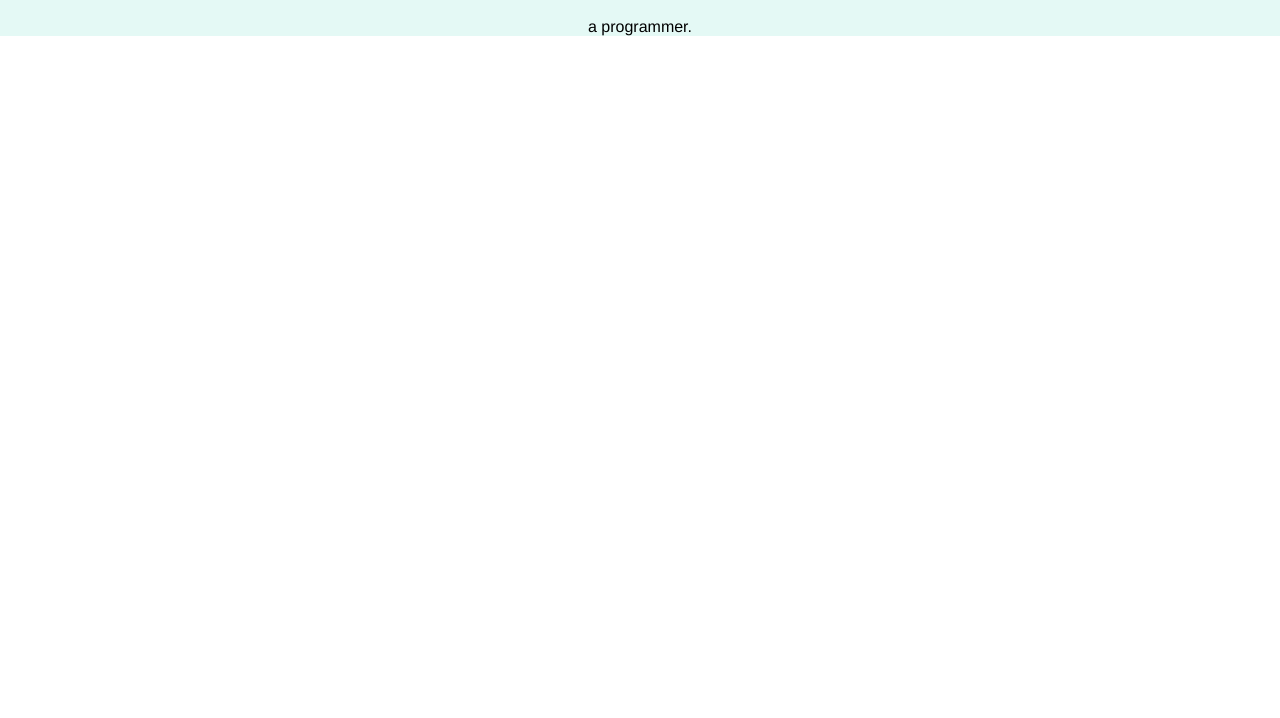
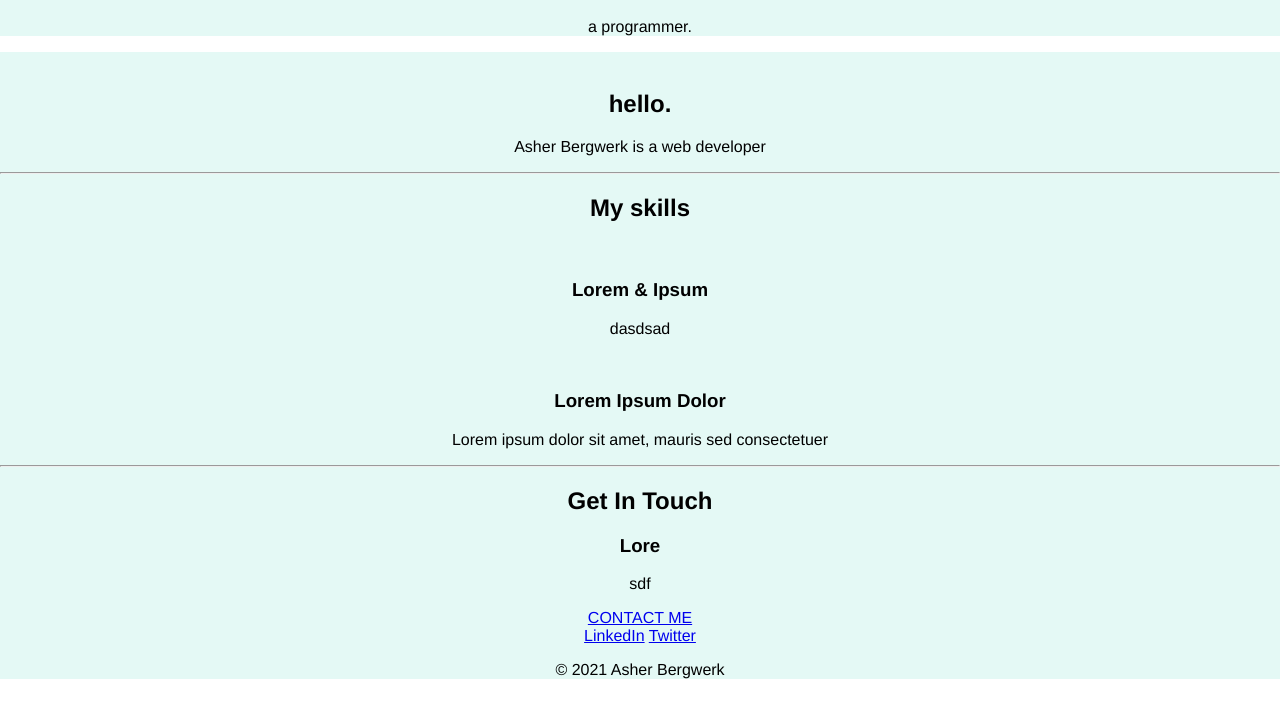
Before and after one commit to abergwer/ASHER-CV, a plain HTML site: page index.html in a window 1280 px wide. Shown: the part 40-758 px from the top of the page. Drawn offline with Linux system fonts and the light colour scheme.

Commit message:
Update index.html

```diff
--- a/index.html
+++ b/index.html
@@ -15,6 +15,42 @@
         <h1>I'm Asher</h1>
         <p>a programmer.</p>
     </div>
+    <div class="middle-section">
+        <div class="profile">
+            <img src="" alt="">
+            <h2>hello.</h2>
+            <p>Asher Bergwerk is a web developer</p>
+        </div>
+        <hr>
+        <div class="skills">
+            <h2>My skills</h2>
+            <div class="skill-row">
+                <img src="" alt="">
+                <h3>Lorem & Ipsum</h3>
+                <p>dasdsad</p>
+            </div>
+            <div class="skill-row">
+                <img src="" alt="">
+                <h3>Lorem Ipsum Dolor</h3>
+                <p>Lorem ipsum dolor sit amet, mauris sed consectetuer</p>
+            </div>
+        </div>
+        <hr>
+        <div class="contact-me">
+            <h2>Get In Touch</h2>
+            <h3>Lore</h3>
+            <p>sdf</p>
+            <a class="btn" href="mailto:ashi.berg@gmail.com">CONTACT ME</a>
+        </div>
+    </div>
+
+
+    <div class="bottom-section">
+        <a class="footer-link" href="https://www.linkedin.com/">LinkedIn</a>
+        <a class="footer-link" href="https://twitter.com/">Twitter</a>
+        <a class="footer-link" href="https://www.appbrewery.co/"></a>
+        <p>© 2021 Asher Bergwerk</p>
+    </div>
 </body>
 
 </html>
```
